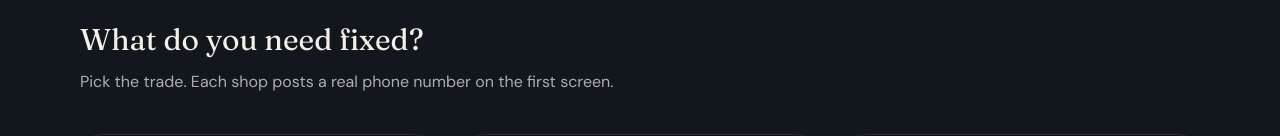
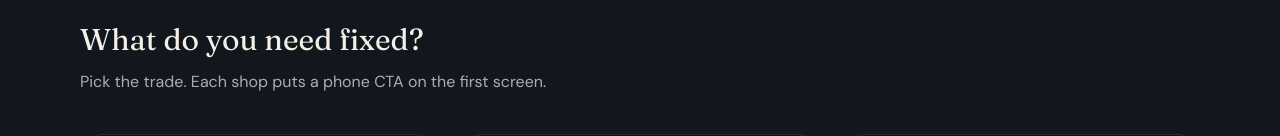
Before and after one commit to lyn-qc/readyline-home-services, a Next.js app: page / in a window 1280 px wide. Shown: the part 661-797 px from the top of the page. Built offline with nearby package versions, Linux system fonts and the light colour scheme.

Commit message:
Clarify demo form copy and homepage wording

```diff
--- a/src/app/page.tsx
+++ b/src/app/page.tsx
@@ -37,7 +37,7 @@ export default function HomePage() {
           <div className="mx-auto max-w-6xl px-4">
             <h2 className="font-[family-name:var(--font-fraunces)] text-3xl">What do you need fixed?</h2>
             <p className="mt-3 max-w-2xl text-white/65">
-              Pick the trade. Each shop posts a real phone number on the first screen.
+              Pick the trade. Each shop puts a phone CTA on the first screen.
             </p>
             <div className="mt-10 grid gap-6 lg:grid-cols-3">
               {homeServices.map((service) => (
--- a/src/components/trade/lead-form.tsx
+++ b/src/components/trade/lead-form.tsx
@@ -40,6 +40,9 @@ export function LeadForm({ site, className }: LeadFormProps) {
         <h3 className="mt-2 text-2xl font-semibold">Dispatch has your details.</h3>
         <p className="mt-3 text-sm leading-6 opacity-80">
           We will text an arrival window shortly. If this cannot wait, call {site.phoneDisplay} now.
+        </p>
+        <p className="mt-3 text-sm font-medium leading-6">
+          Demo only — this form does not notify a real dispatch desk.
         </p>
         <button
           type="button"
```
Also changed, not shown: 1 other file (tests, documents, lock files or other folders).
